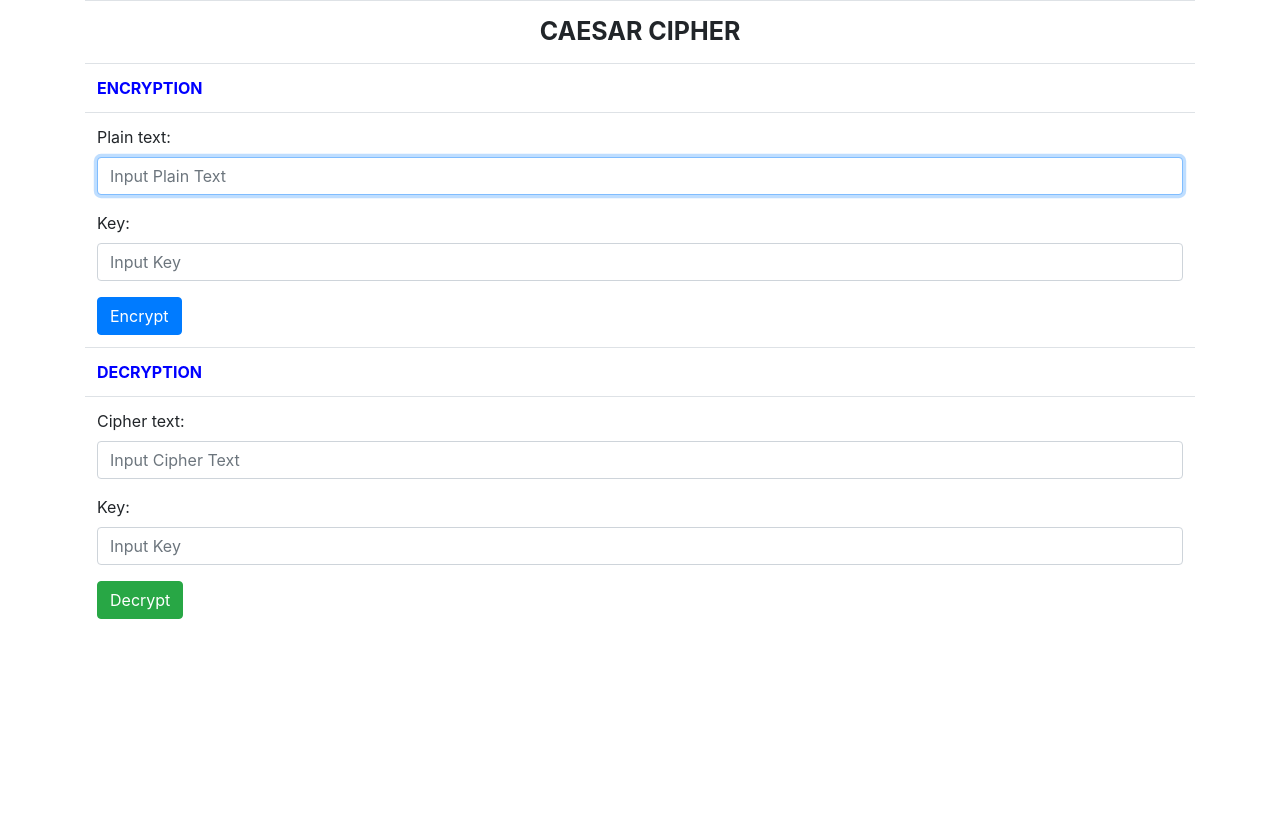
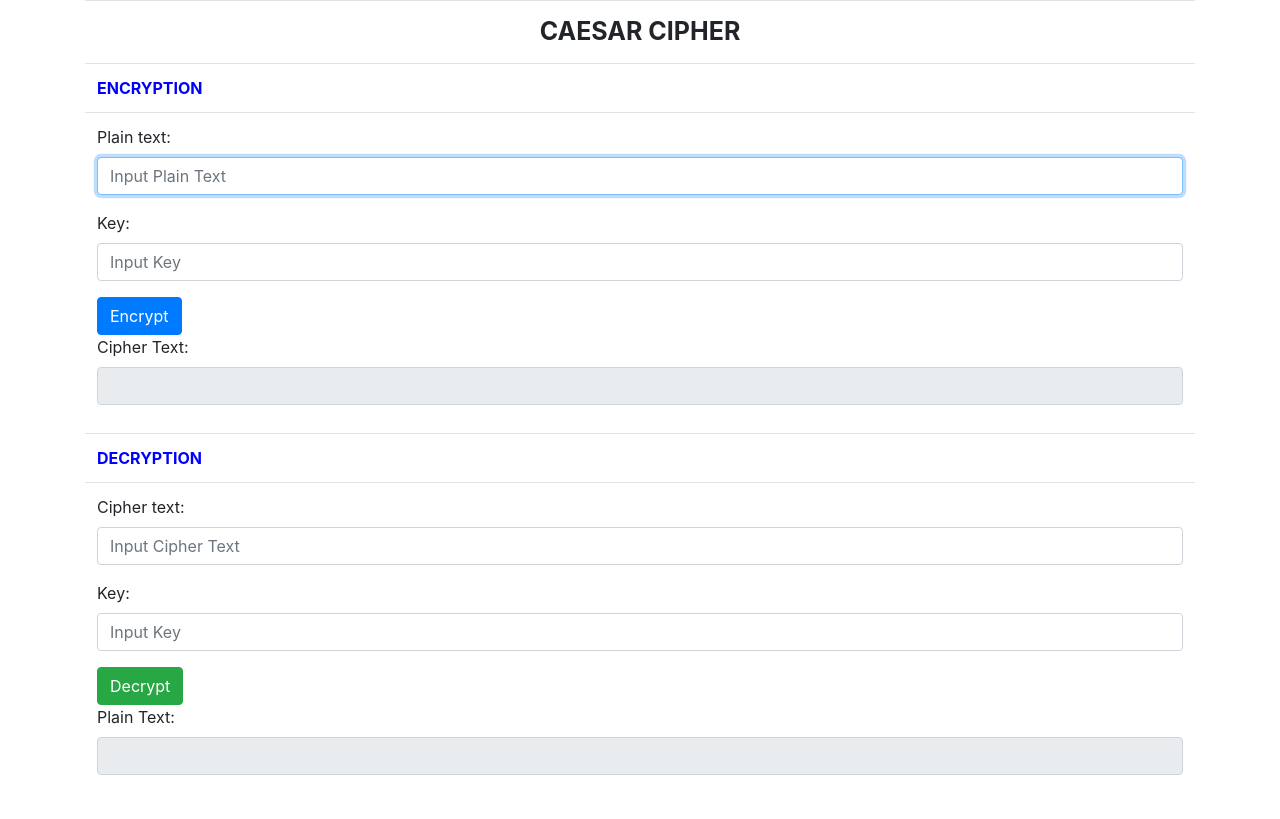
Before and after one commit to quochuy1902/nguyenquochuy_2280601203, a Flask app: page /caesar in a window 1280 px wide. Before the commit the page ends 619 px from the top, so only its background shows below. Run offline with Flask 3, Linux system fonts and the light colour scheme.

Commit message:
Update with lab-02 and other changes

```diff
--- a/lab-01/ex01/hello.py
+++ /dev/null
@@ -1,3 +0,0 @@
-print("Hello, World!")
-print("My name is Phuoc")
-print("HUTECH University")
--- a/lab-02/app.py
+++ b/lab-02/app.py
@@ -19,15 +19,14 @@ def caesar_encrypt():
     key = int(request.form['inputKeyPlain'])
     Caesar = CaesarCipher()
     encrypted_text = Caesar.encrypt_text(text, key)
-    return f"text: {text}<br/>key: {key}<br/>encrypted text: {encrypted_text}"
-
+    return render_template('caesar.html', outputCipherText=encrypted_text)
 @app.route("/decrypt", methods=['POST'])
 def caesar_decrypt():
     text = request.form['inputCipherText']
     key = int(request.form['inputKeyCipher'])
     Caesar = CaesarCipher()
     decrypted_text = Caesar.decrypt_text(text, key)
-    return f"text: {text}<br/>key: {key}<br/>decrypted text: {decrypted_text}"
+    return render_template('caesar.html', outputPlainText=decrypted_text)
 
 #main function
 if __name__ == "__main__":
--- a/lab-02/templates/caesar.html
+++ b/lab-02/templates/caesar.html
@@ -21,6 +21,10 @@
                             <input type="number" class="form-control" name="inputKeyPlain" placeholder="Input Key" required/>
                         </div>
                         <button type="submit" class="btn btn-primary">Encrypt</button>
+                        <div class="mb-3">
+                            <label class="form-label">Cipher Text:</label>
+                            <input type="text" class="form-control" name="outputCipherText" placeholder="Cipher Text" readonly value="{{outputCipherText}}  "/>
+                        </div>
                     </form>
                 </td>
             </tr>
@@ -38,6 +42,10 @@
                             <input type="number" class="form-control" name="inputKeyCipher" placeholder="Input Key" required/>
                         </div>
                         <button type="submit" class="btn btn-success">Decrypt</button>
+                        <div class="mb-3">
+                            <label class="form-label">Plain Text:</label>
+                            <input type="text" class="form-control" name="outputPlainText" placeholder="Plain Text" readonly value="{{outputPlainText}}  "/>
+                        </div>
                     </form>
                 </td>
             </tr>
--- a/lab-02/templates/index.html
+++ b/lab-02/templates/index.html
@@ -1,7 +1,7 @@
 <!DOCTYPE html>
 <html lang="en">
 <head>
-    <title>Thực hành An toàn thông tin nâng cao</title>
+    <title>Thực hành Bao mat thông tin nâng cao</title>
     <link href="https://cdn.jsdelivr.net/npm/bootstrap@4.6.2/dist/css/bootstrap.min.css" rel="stylesheet"/>
 </head>
 <body>
@@ -10,7 +10,8 @@
         <h4 style="font-weight: bold; text-align: center;">BÀI THỰC HÀNH BẢO MẬT THÔNG TIN NÂNG CAO</h4>
         <ul style="margin-top: 30px;">
             <li><a href="/caesar">Ceasar Cipher</a>
-            <li><a href="/rsa">RSA Cipher</a>
+            <li><a href="/vigenere">vigenere Cipher</a>
+            <li><a href="/railfence">Railfence Cipher</a>
         </ul>
     </div>
 </body>
```
